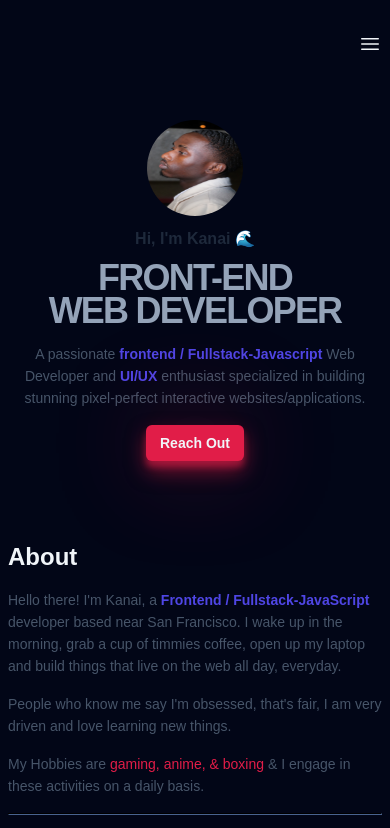
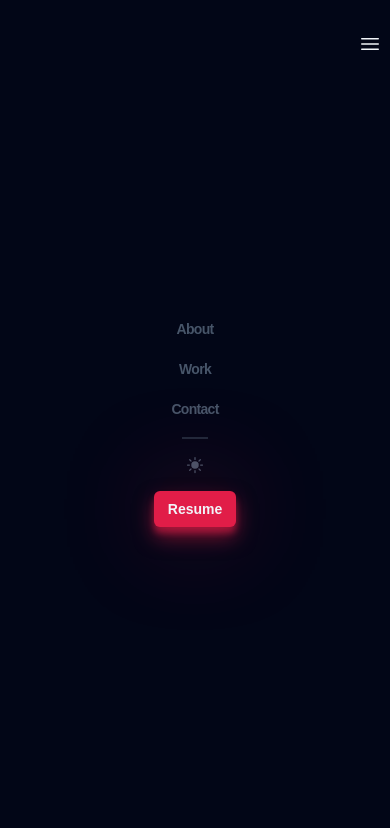
Before and after one commit to KANAIANDERSON/Html-css-course, a website built with Vite: page portfolio/index.html in a window 390 px wide. Both pictures are taken after a click on the button 370 px from the left and 44 px from the top of the page. Shown: the top 828 px of the page. Built offline with nearby package versions, Linux system fonts and the light colour scheme; a web font is replaced by a local one.

Commit message:
Added dark/light mode & JS Functionality

```diff
--- a/portfolio/index.html
+++ b/portfolio/index.html
@@ -13,7 +13,8 @@
     <link rel="stylesheet" href="styles/components/featured.css" />
     <link rel="stylesheet" href="styles/components/work.css" />
     <link rel="stylesheet" href="styles/components/contact.css" />
-    <link rel="stylesheet" href="styles/components/footer.css">
+    <link rel="stylesheet" href="styles/components/footer.css" />
+    <link rel="stylesheet" href="styles/components/mobile-nav.css" />
     <link
       href="https://api.fontshare.com/v2/css?f[]=general-sans@500,600,400,700&display=swap"
       rel="stylesheet"
@@ -35,7 +36,7 @@
           </li>
           <li class="header__line"></li>
           <li>
-            <button class="header__sun">
+            <button id="theme-toggle" class="header__sun">
               <svg
                 xmlns="http://www.w3.org/2000/svg"
                 viewBox="0 0 24 24"
@@ -67,7 +68,38 @@
       </nav>
     </header>
     <!-- Mobile Navigation -->
-    <div class="mobile-nav"></div>
+    <div class="mobile-nav">
+      <nav>
+        <ul class="mobile-nav__menu">
+          <li>
+            <a class="mobile-nav__link" href="#about">About</a>
+          </li>
+          <li>
+            <a class="mobile-nav__link" href="#featured">Work</a>
+          </li>
+          <li>
+            <a class="mobile-nav__link" href="#contact">Contact</a>
+          </li>
+          <li class="mobile-nav__link-line"></li>
+          <li>
+            <button id="theme-toggle" class="mobile-nav__sun">
+              <svg
+                xmlns="http://www.w3.org/2000/svg"
+                viewBox="0 0 24 24"
+                fill="currentColor"
+              >
+                <path
+                  d="M12 2.25a.75.75 0 01.75.75v2.25a.75.75 0 01-1.5 0V3a.75.75 0 01.75-.75zM7.5 12a4.5 4.5 0 119 0 4.5 4.5 0 01-9 0zM18.894 6.166a.75.75 0 00-1.06-1.06l-1.591 1.59a.75.75 0 101.06 1.061l1.591-1.59zM21.75 12a.75.75 0 01-.75.75h-2.25a.75.75 0 010-1.5H21a.75.75 0 01.75.75zM17.834 18.894a.75.75 0 001.06-1.06l-1.59-1.591a.75.75 0 10-1.061 1.06l1.59 1.591zM12 18a.75.75 0 01.75.75V21a.75.75 0 01-1.5 0v-2.25A.75.75 0 0112 18zM7.758 17.303a.75.75 0 00-1.061-1.06l-1.591 1.59a.75.75 0 001.06 1.061l1.591-1.59zM6 12a.75.75 0 01-.75.75H3a.75.75 0 010-1.5h2.25A.75.75 0 016 12zM6.697 7.757a.75.75 0 001.06-1.06l-1.59-1.591a.75.75 0 00-1.061 1.06l1.59 1.591z"
+                />
+              </svg>
+            </button>
+          </li>
+          <li>
+            <a class="mobile-nav__btn btn" href="">Resume</a>
+          </li>
+        </ul>
+      </nav>
+    </div>
     <!-- End of Mobile Navigation -->
     <main>
       <section class="hero container">
@@ -378,7 +410,8 @@
     <footer class="footer container section">
       <h3 class="footer__title">~ Kanai Anderson ~</h3>
     </footer>
-    <body></body>
     <script type="module" src="./src/main.js"></script>
+    <script type="module" src="./src/utils/mobile-nav.js"></script>
+    <script type="module" src="./src/utils/dark-mode.js"></script>
   </body>
 </html>
--- a/portfolio/src/main.js
+++ b/portfolio/src/main.js
@@ -1,3 +1,9 @@
 import "../styles/modern-normalize.css";
 import "../styles/style.css";
 import "../styles/style.css";
+
+
+
+import mobileNav from "./utils/mobile-nav";
+
+mobileNav();
--- /dev/null
+++ b/portfolio/src/utils/dark-mode.js
@@ -0,0 +1,30 @@
+const darkMode = () => {
+  const themeToggleBtns = document.querySelectorAll("#theme-toggle");
+
+  // State
+  const theme = localStorage.getItem('theme');
+
+  // on mount
+  theme && document.body.classList.add(theme);
+
+  // Handlers
+  const handleThemeToggle = () => {
+    document.body.classList.toggle('light-mode');
+      if(document.body.classList.contains('light-mode')) {
+        localStorage.setItem('theme', 'light-mode');
+      } else {
+        localStorage.removeItem('theme');
+        document.body.removeAttribute('class');
+      }
+  }
+
+  // Events
+  themeToggleBtns.forEach(btn =>
+    btn.addEventListener("click", handleThemeToggle )
+  );
+};
+
+darkMode();
+
+
+// let chriscole
--- /dev/null
+++ b/portfolio/src/utils/mobile-nav.js
@@ -0,0 +1,31 @@
+const mobileNav = () => {
+  const headerBtn = document.querySelector(".header__bars");
+  const mobileNav = document.querySelector(".mobile-nav");
+  const mobileLinks = document.querySelectorAll(".mobile-nav__link");
+
+  // State
+  let isMobileNavOpen = false;
+
+  headerBtn.addEventListener("click", () => {
+    isMobileNavOpen = !isMobileNavOpen;
+    if (isMobileNavOpen) {
+      mobileNav.style.display = "flex";
+      document.body.style.overflowY = "hidden";
+    } else {
+      mobileNav.style.display = "none";
+      document.body.style.overflowY = "auto";
+    }
+  });
+
+  mobileLinks.forEach((link) => {
+    link.addEventListener("click", () => {
+      isMobileNavOpen = false;
+      mobileNav.style.display = "none";
+      document.body.style.overflowY = "auto";
+    });
+  });
+};
+
+export default mobileNav;
+
+mobileNav();
--- a/portfolio/styles/components/header.css
+++ b/portfolio/styles/components/header.css
@@ -4,6 +4,8 @@
   align-items: center;
   padding-top: 2rem;
   padding-bottom: 2rem;
+  position: relative;
+  z-index: 9999;
 }
 
 .header__menu {
--- /dev/null
+++ b/portfolio/styles/components/mobile-nav.css
@@ -0,0 +1,53 @@
+.mobile-nav {
+  position: absolute;
+  top: 0;
+  left: 0;
+  z-index: 999;
+  width: 100%;
+  height: 100%;
+  background-color: var(--clr-dark);
+  display: none;
+  justify-content: center;
+  align-items: center;
+  text-align: center;
+}
+
+
+.mobile-nav__menu {
+  list-style: none;
+  padding: 0;
+  display: flex;
+  flex-direction: column;
+  justify-content: center;
+  align-items: center;
+  gap: 1rem;
+}
+
+.mobile-nav__link {
+  font-size: var(--sizes-sm);
+  text-decoration: none;
+  font-weight: 600;
+  color: var(--clr-slate600);
+  letter-spacing: -0.05em;
+  transition: color 0.3s;
+}
+
+.mobile-nav__link:hover {
+  color: var(--clr-rose);
+}
+
+.mobile-nav__link-line {
+  border: 1px solid var(--clr-slate800);
+  padding-right: 1.5em;
+}
+
+.mobile-nav__sun {
+  display: block;
+  width: var(--sizes-xl);
+  height: var(--sizes-xl);
+  color: var(--clr-slate600);
+}
+
+.mobile-nav__btn {
+  font-size: var(--sizes-sm);
+}
--- a/portfolio/styles/style.css
+++ b/portfolio/styles/style.css
@@ -39,6 +39,15 @@ html {
   scroll-behavior: smooth;
 }
 
+
+.light-mode {
+  --clr-light: #020617;
+  --clr-dark: #f1f5f9;
+  --clr-slate400: #1e293b;
+  --clr-slate600: #1e293b;
+  --clr-slate800: #1e293b;
+}
+
 body {
   font-family: 'General Sans', sans-serif;
   background-color: var(--clr-dark);
--- a/portfolio/styles/utils.css
+++ b/portfolio/styles/utils.css
@@ -51,7 +51,7 @@
   text-decoration: none;
   letter-spacing: -0, 05em;
   background-color: var(--clr-rose);
-  color: var(--clr-light);
+  color: #f1f5f9;
   padding: 0.5em 1em;
   border-radius: 6px;
   box-shadow: 0 10px 20px rgba(225, 29, 72, 0.5),
```
